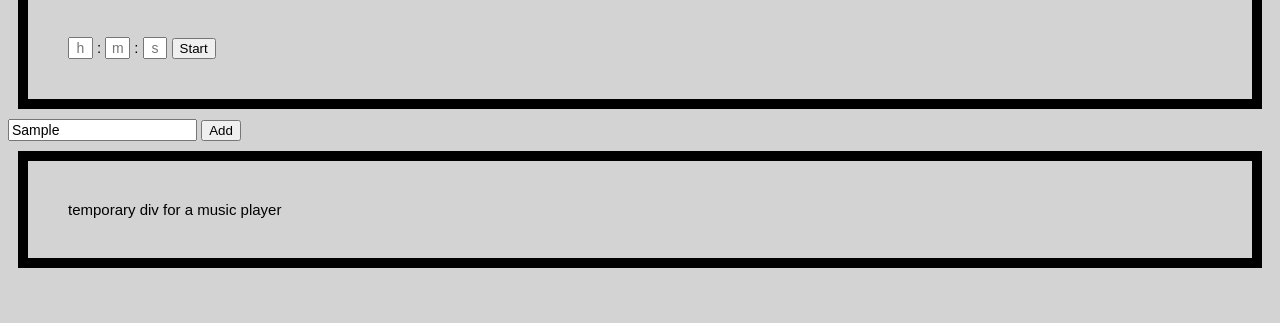
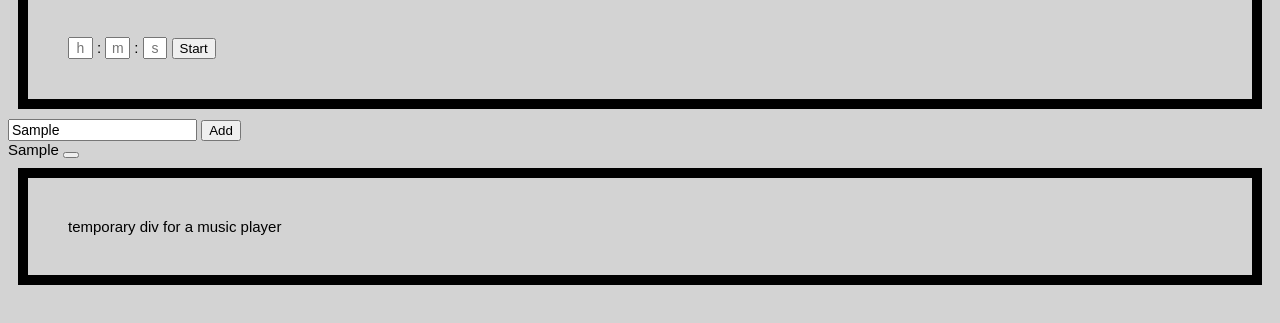
Before and after one commit to zooomey/TheFinalCountdown, a website: page app/public/index.html in a window 1280 px wide. Both pictures are taken after typing "Sample" into the empty fields and a click on the button "Add". Shown: the part 193-516 px from the top of the page. Drawn offline with Linux system fonts and the light colour scheme.

Commit message:
add/delete task functionality

```diff
--- a/app/public/index.html
+++ b/app/public/index.html
@@ -83,6 +83,8 @@ input.timer_input {
 
 <script src="login.js"></script>
 <script src="timer.js"></script>
+<script src="task.js"></script>
+
 <script>
 function openNav() {
   document.getElementById("mySidenav").style.width = "450px";
--- a/app/public/task.js
+++ b/app/public/task.js
@@ -4,11 +4,11 @@ let tasks = document.getElementById("tasks")
 
 button.addEventListener("click", () => {
     if(document.querySelector('#newtask input').value.length == 0){
-        alert("Enter Task Name!!!!")
+        alert("Enter Task Name!!!!");
     }
 
     else{
-        document.get(tasks).innerHTML += `
+        document.querySelector('#tasks').innerHTML += `
             <div class="task">
                 <span id="taskname">
                     ${document.querySelector('#newtask input').value}
@@ -19,6 +19,8 @@ button.addEventListener("click", () => {
             </div>
         `;
 
+        //deleting tasks
+
         var current_tasks = document.querySelectorAll(".delete");
         for(var i=0; i<current_tasks.length; i++){
             current_tasks[i].onclick = function(){
```
